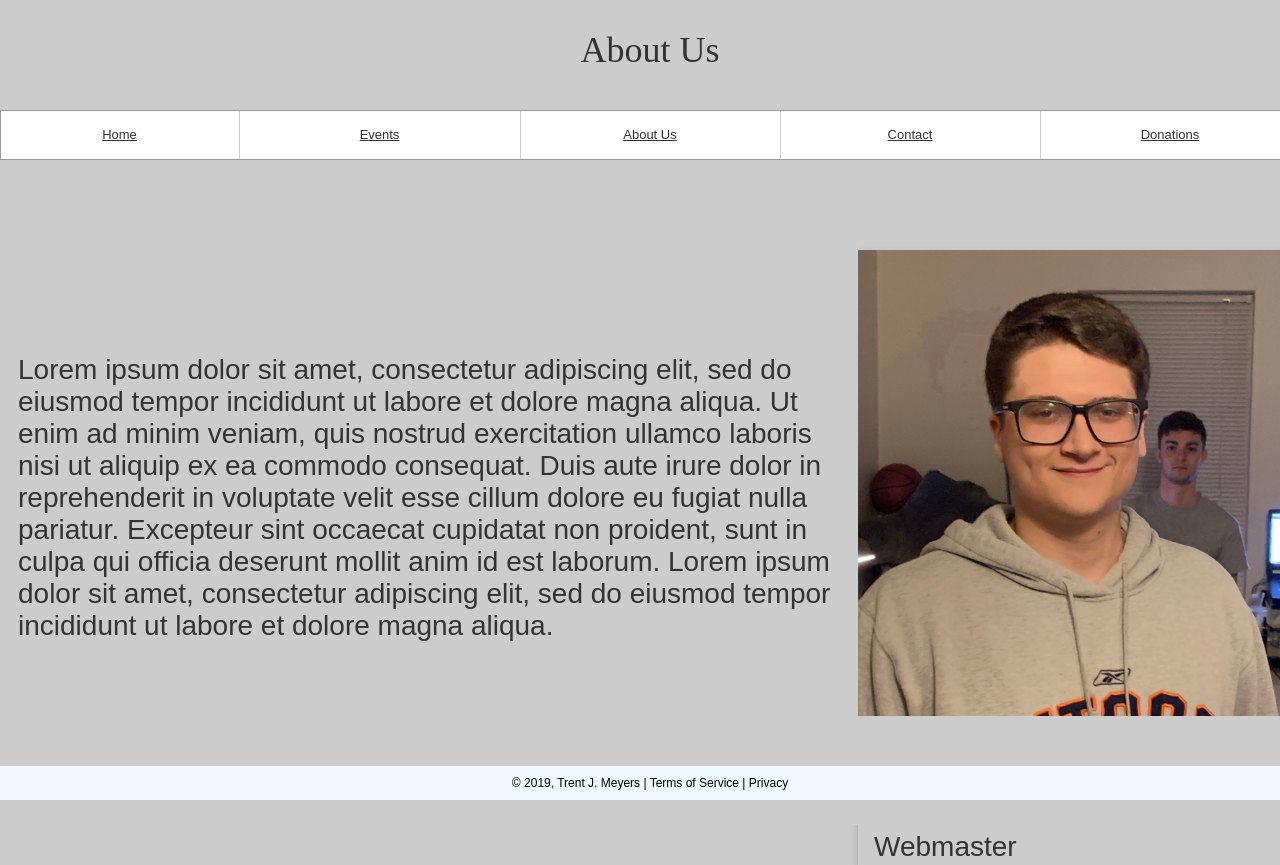
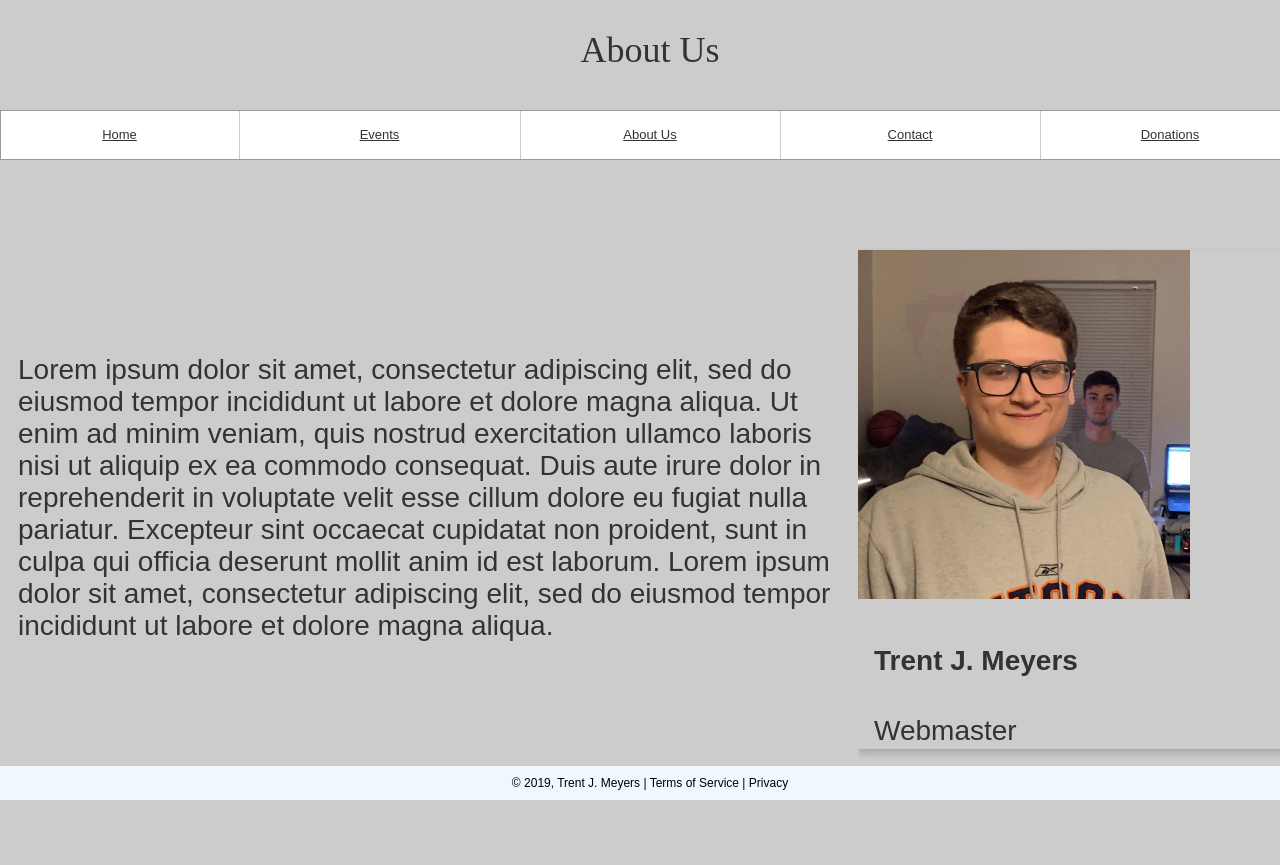
Before and after one commit to tjm67/tjm67.github.io, a plain HTML site: page about.html in a window 1280 px wide. Drawn offline with Linux system fonts and the light colour scheme.

Commit message:
Update about.html

```diff
--- a/about.html
+++ b/about.html
@@ -28,7 +28,7 @@
       <!-- Unnamed (Image) -->
  <div id="u0" class="ax_default box_1">
   <div class="card">
-    <img src="images/about/trent.jpg" alt="Avatar" style="width:100%">
+    <img src="images/about/trent.jpg" alt="Avatar" style="width:75%; height:70%;">
     <div class="container">
       <h4><b>Trent J. Meyers</b></h4>
       <p>Webmaster</p>
```
